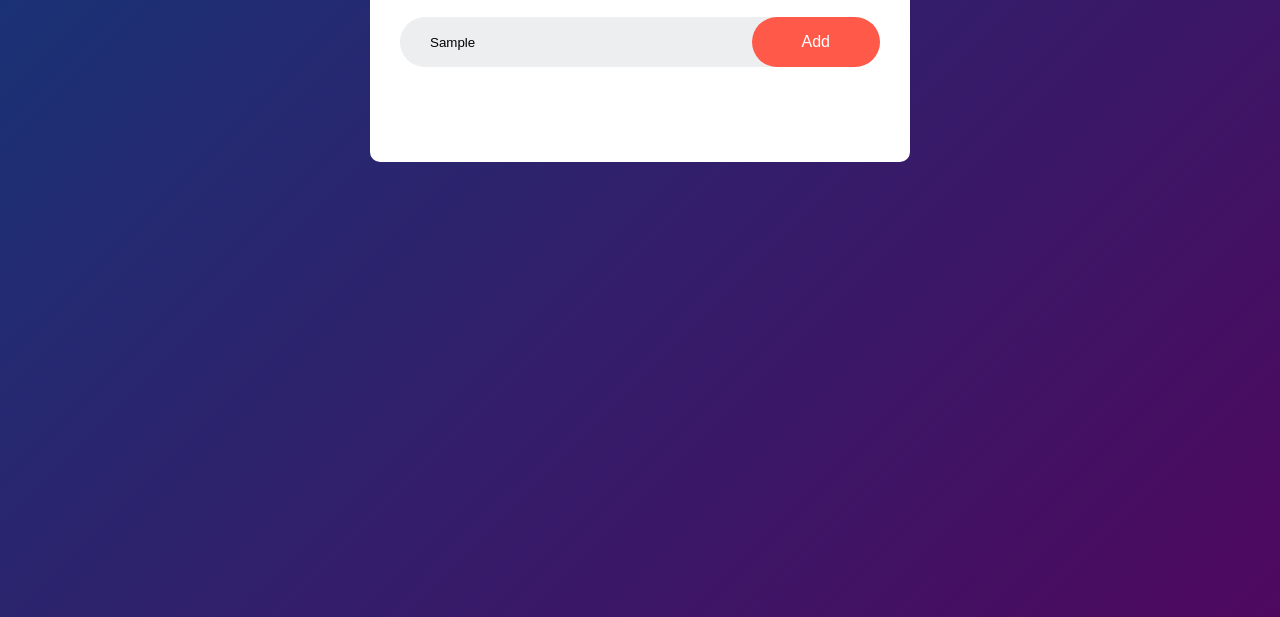
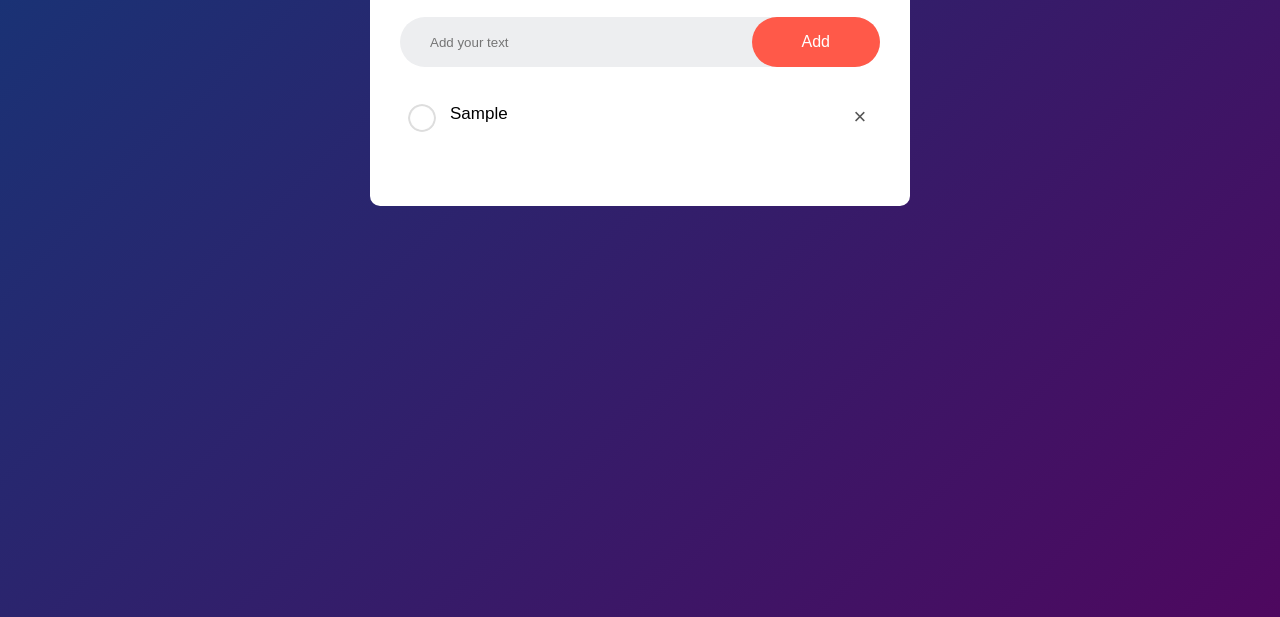
Before and after one commit to Tejas-74/JS-Projects, a plain HTML site: page To-Do_List App/index.html in a window 1280 px wide. Both pictures are taken after typing "Sample" into the empty fields and a click on the button "Add". Shown: the part 183-800 px from the top of the page. Drawn offline with Linux system fonts and the light colour scheme.

Commit message:
To-Do List

```diff
--- a/To-Do_List App/index.html
+++ b/To-Do_List App/index.html
@@ -11,11 +11,11 @@
         <div class="todo-app">
             <h2>To-Do List <img src="icon.png"></h2>
             <div class="row">
-                <input type="text" id="inputBox" placeholder="Add your text">
-                <button>Add</button>
+                <input type="text" id="input-box" placeholder="Add your text">
+                <button onclick="addTask()">Add</button>
             </div>
 
-            <ul id="listContainer">
+            <ul id="list-container">
                 <!-- <li class="checked">Task 1</li>
                 <li>Task 2</li>
                 <li>Task 3</li> -->
--- a/To-Do_List App/script.js
+++ b/To-Do_List App/script.js
@@ -0,0 +1,36 @@
+const inputBox = document.getElementById("input-box");
+const listContainer = document.getElementById("list-container");
+
+function addTask(){
+    if (inputBox.value === '') {
+        alert("You must write somehing!");
+    } else {
+        let li = document.createElement("li");
+        li.innerHTML = inputBox.value;
+        listContainer.appendChild(li);
+        let span = document.createElement("span");
+        span.innerHTML = "\u00d7";
+        li.appendChild(span);
+    }
+    inputBox.value = "";
+    saveData();
+}
+
+listContainer.addEventListener("click",function(e){
+    if (e.target.tagName === "LI") {
+        e.target.classList.toggle("checked");
+        saveData();
+    }
+    else if(e.target.tagName === "SPAN"){
+        e.target.parentElemant.remove();
+        saveData();
+    }
+}, false);
+
+function saveData(){
+    localStorage.setItem("data", listContainer.innerHTML);
+}
+function showTask(){
+    listContainer.innerHTML = localStorage.getItem("data");
+}
+showTask();
--- a/To-Do_List App/style.css
+++ b/To-Do_List App/style.css
@@ -80,3 +80,18 @@ ul li.checked{
 ul li.checked::before{
     background-image: url(checked.png);
 }
+ul li span{
+    position: absolute;
+    right: 0;
+    top: 5px;
+    width: 40px;
+    height: 40px;
+    font-size: 22px;
+    color: #555;
+    line-height: 40px;
+    text-align: center;
+    border-radius: 50%;
+}
+ul li span:hover{
+    background: #edeef0;
+}
```
